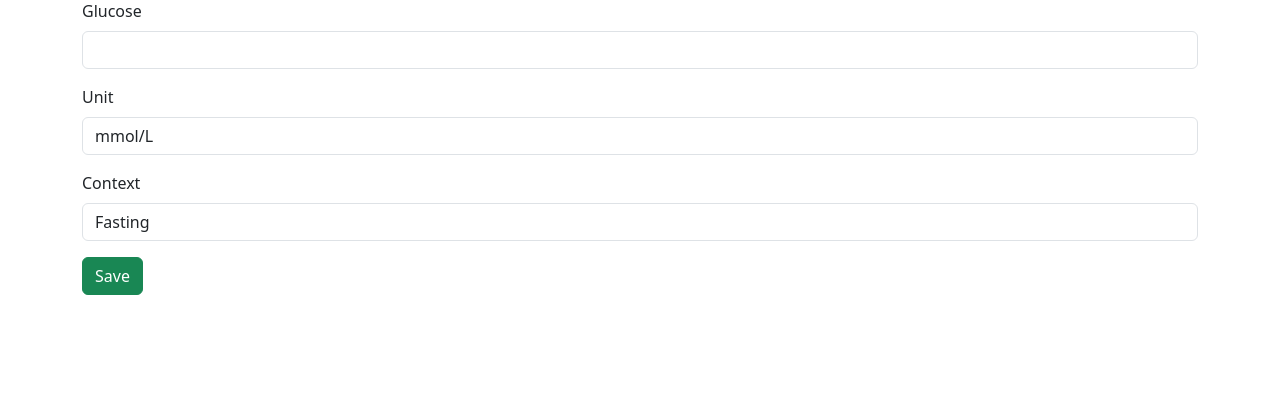
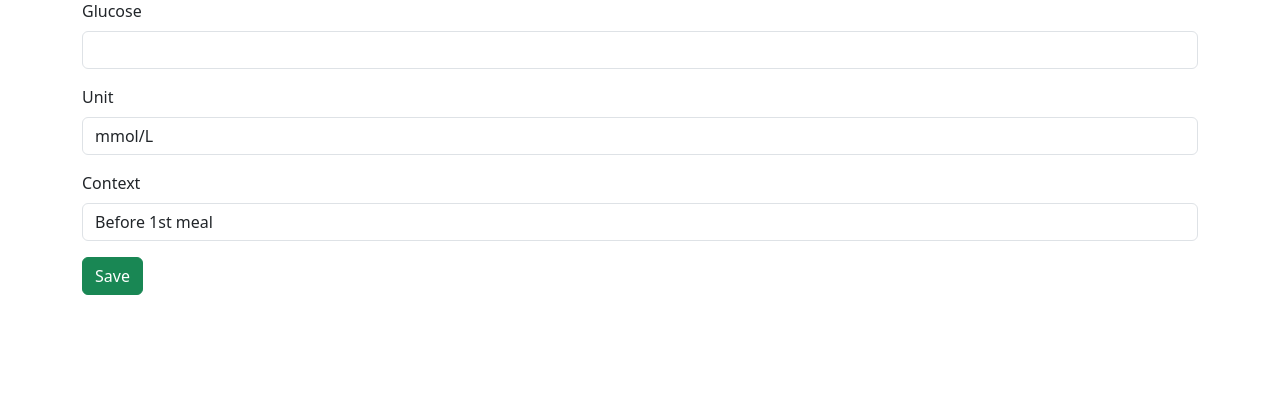
Before and after one commit to jkurilo75/health-tracker, a Flask app: page /sugar/add in a window 1280 px wide. Shown: the part 105-511 px from the top of the page. Run offline with Flask 3, Linux system fonts and the light colour scheme; the visitor is signed in with stand-in values (Sample User, id 1).

Commit message:
changed blood sugar context options in add_sugar.html

```diff
--- a/templates/add_sugar.html
+++ b/templates/add_sugar.html
@@ -22,10 +22,14 @@
     <div class="mb-3">
         <label class="form-label">Context</label>
         <select class="form-control" name="context">
-            <option>Fasting</option>
-            <option>Before meal</option>
-            <option>After meal</option>
+            <option>Before 1st meal</option>
+            <option>2h after 1st meal</option>
+            <option>Before 2nd meal</option>
+            <option>2h after 2nd meal</option>
+            <option>Before 3rd meal</option>
+            <option>2h after 3rd meal</option>
             <option>Bedtime</option>
+            <option>At night</option>
         </select>
     </div>
 
```
Also changed, not shown: migration.py (+3 -12 lines).
